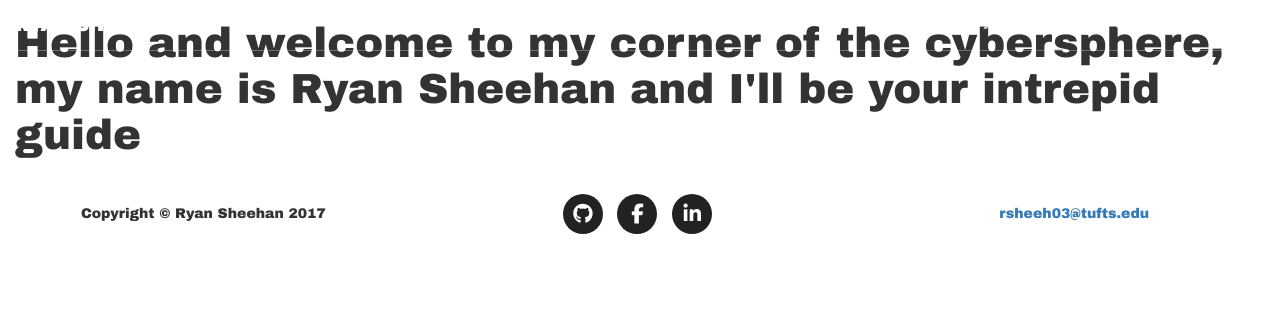
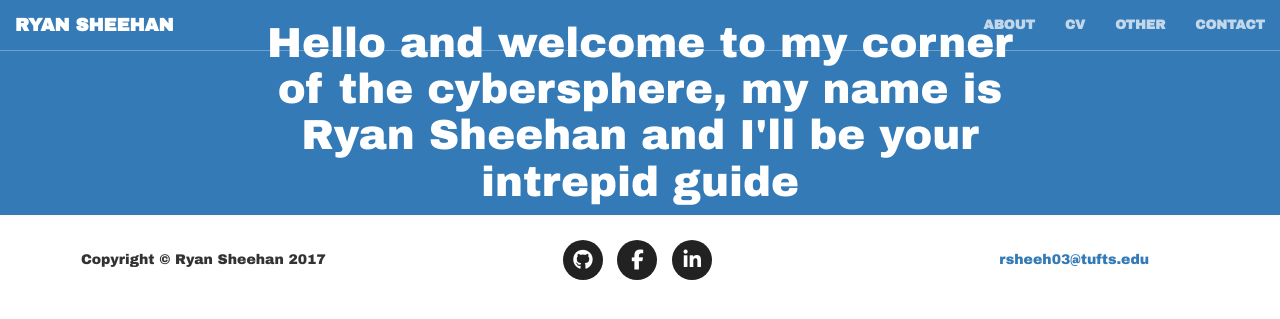
Before and after one commit to Ryan-Sheehan/Ryan-Sheehan.github.io, a Jekyll site: the page index.html, which Jekyll copies as it is, in a window 1280 px wide. Shown: the top 319 px of the page. Built offline with Jekyll 4.4.1, drawn with Linux system fonts in a browser that asks for light colours; nearby versions of some CDN libraries.

Commit message:
Update index.html

```diff
--- a/index.html
+++ b/index.html
@@ -50,14 +50,12 @@
 				<!-- /.container-fluid -->
 			    </nav>
 
-			<div class="container-fluid">
 
-				<div class="row">
 
-				<div class="col-xs-10 col-md-12">
-
-			<!-- /.container -->
-			<div class="body-container">
+<section class="bg-primary" id="about">
+        <div class="container">
+            <div class="row">
+                <div class="col-lg-8 col-lg-offset-2 text-center">
 
 				<!-- /.blurb -->
 				<div class="blurb">
@@ -66,12 +64,12 @@
 					<div id="image">
 					</div>
 				</div>
+                </div>
+            </div>
+        </div>
+    </section>
 
-			</div>
 
-					</div>
-				</div>
-			</div>
 				<footer id="contact">
 				<div class="footer-container">
 				    <div class="row">
```
